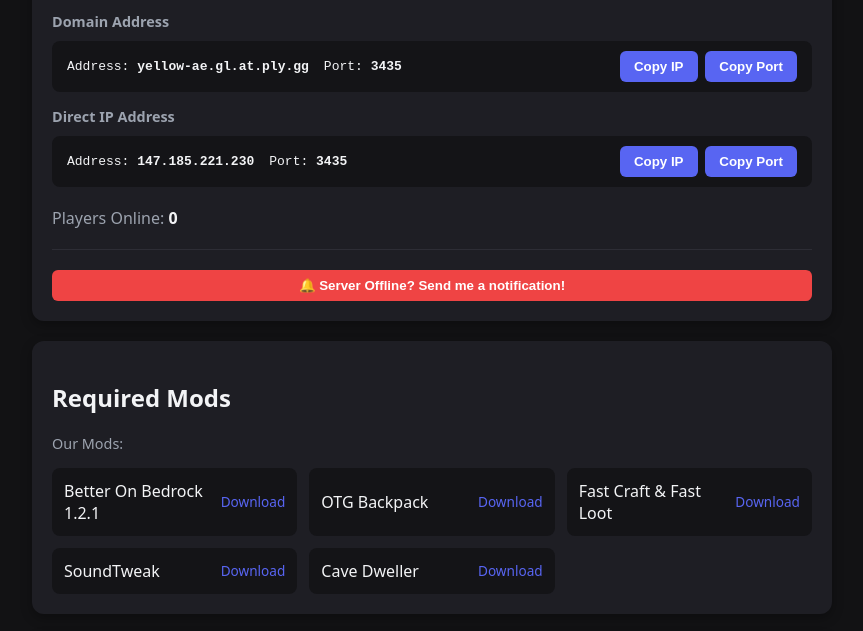
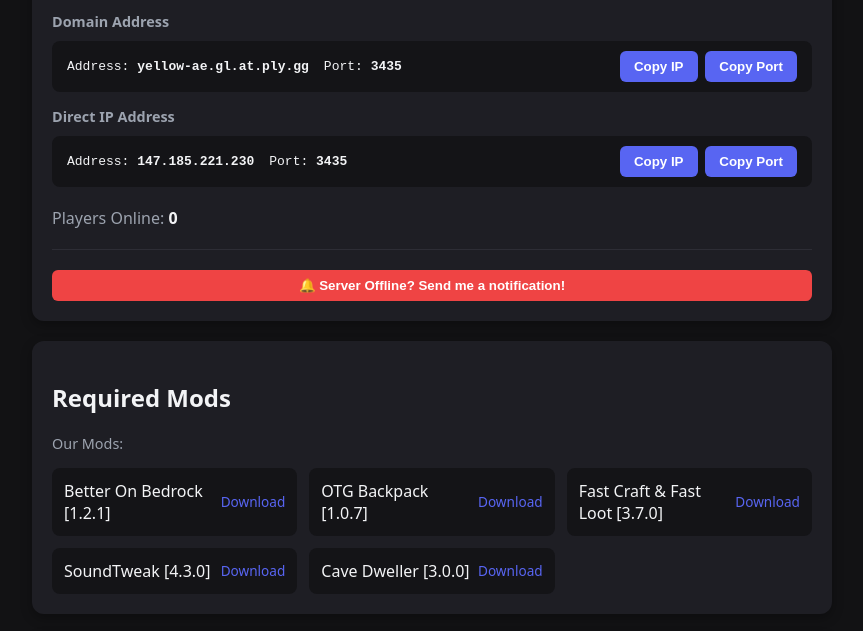
Before and after one commit to YurikaFITB/Synthesizer-MC-Server-Files, a plain HTML site: page index.html in a window 1280 px wide. Shown: the part 116-747 px from the top of the page, without its empty margins (208-1071 px from the left). Drawn offline with Linux system fonts and the light colour scheme; no server answers.

Commit message:
Add files via upload

```diff
--- a/index.html
+++ b/index.html
@@ -211,23 +211,23 @@
 
     <div class="mod-list">
       <div class="mod-item">
-        <span>Better On Bedrock 1.2.1</span>
+        <span>Better On Bedrock [1.2.1]</span>
         <a href="https://mcpedl.com/better-on-bedrock/" target="_blank" rel="noopener noreferrer">Download</a>
       </div>
       <div class="mod-item">
-        <span>OTG Backpack</span>
+        <span>OTG Backpack [1.0.7]</span>
         <a href="https://mcpedl.com/otg-backpack/" target="_blank" rel="noopener noreferrer">Download</a>
       </div>
       <div class="mod-item">
-        <span>Fast Craft & Fast Loot</span>
+        <span>Fast Craft & Fast Loot [3.7.0]</span>
         <a href="https://mcpedl.com/fast-craft-resource-pack-for-mcpe-1-19/" target="_blank" rel="noopener noreferrer">Download</a>
       </div>
       <div class="mod-item">
-        <span>SoundTweak</span>
+        <span>SoundTweak [4.3.0]</span>
         <a href="https://mcpedl.com/soundtweaks/" target="_blank" rel="noopener noreferrer">Download</a>
       </div>
       <div class="mod-item">
-        <span>Cave Dweller</span>
+        <span>Cave Dweller [3.0.0]</span>
         <a href="https://mcpedl.com/cave-dweller-reimagined-bedrock-port-100-accurate/" target="_blank" rel="noopener noreferrer">Download</a>
       </div>
     </div>
```
